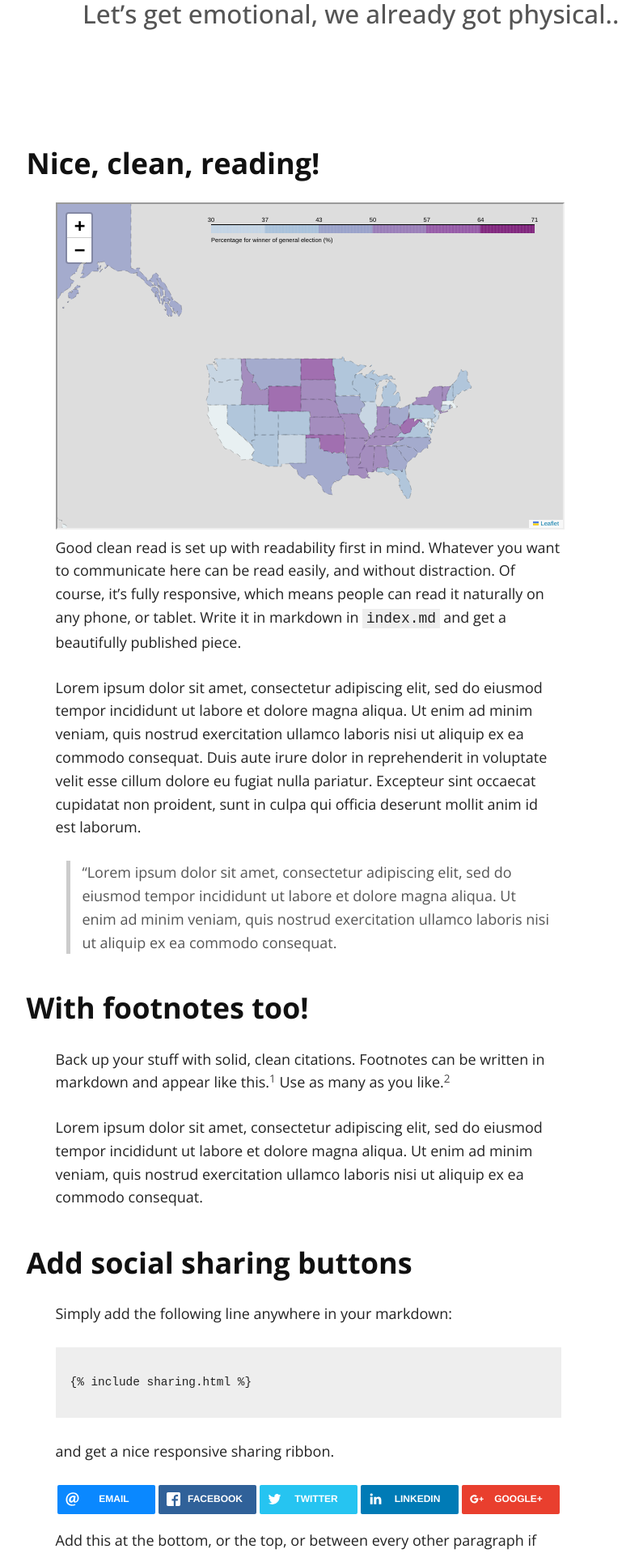
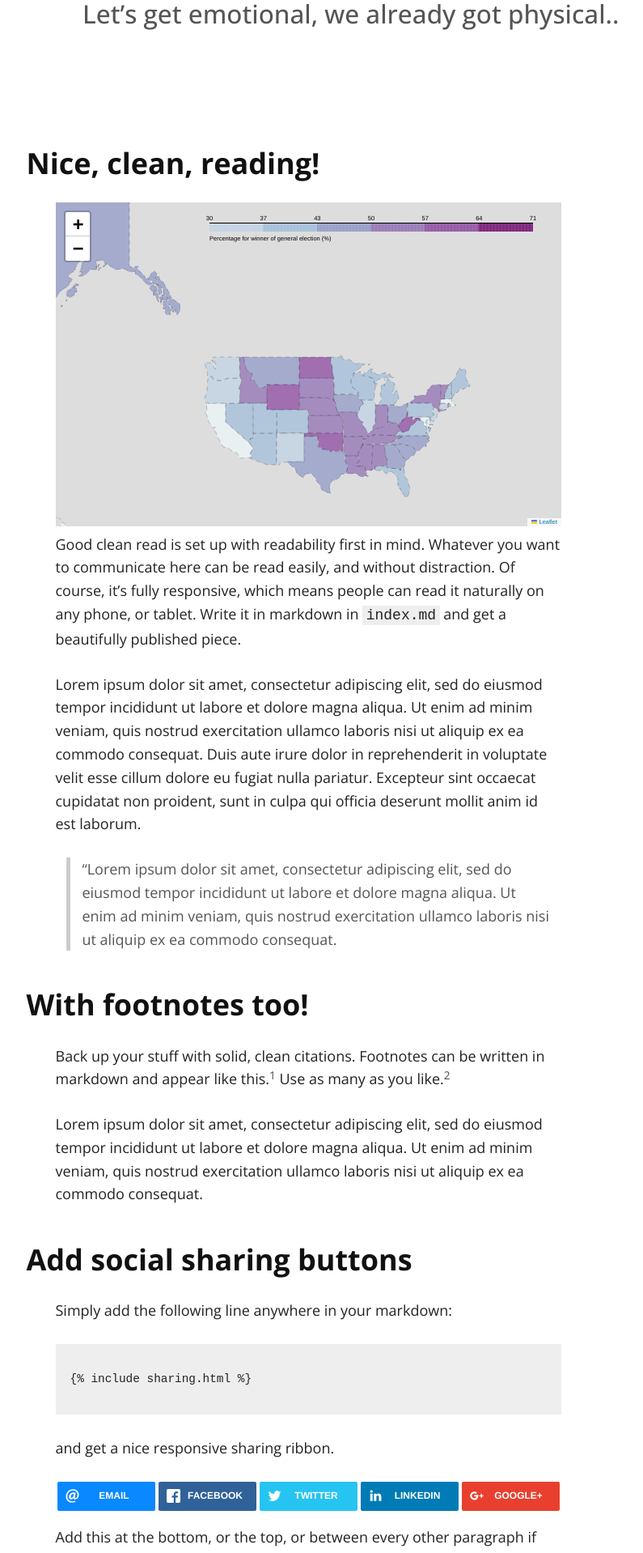
Before and after one commit to marycate/Matterhorn-ADA.github.io, a Jekyll site: the page built from index.md, in a window 1280 px wide. Shown: the part 445-2363 px from the top of the page at 81% size, without its empty margins (259-1054 px from the left). Built offline with Jekyll 4.4.1, drawn with Linux system fonts in a browser that asks for light colours; nearby versions of some CDN libraries; a script that is not in the unit is left out; our own code applies the rules of GitHub Pages for plain Markdown files.

Commit message:
Update index.md

```diff
--- a/index.md
+++ b/index.md
@@ -6,7 +6,7 @@ layout: default
 
 ### Nice, clean, reading!
 
-<iframe src="https://matterhorn-ada.github.io/us2.html" width="100%" height="400px"></iframe>
+<iframe src="https://matterhorn-ada.github.io/us2.html" width="100%" height="400px" frameBorder="0"></iframe>
 
 Good clean read is set up with readability first in mind. Whatever you want to communicate here can be read easily, and without distraction. Of course, it's fully responsive, which means people can read it naturally on any phone, or tablet. Write it in markdown in <code>index.md</code> and get a beautifully published piece.
 
```
